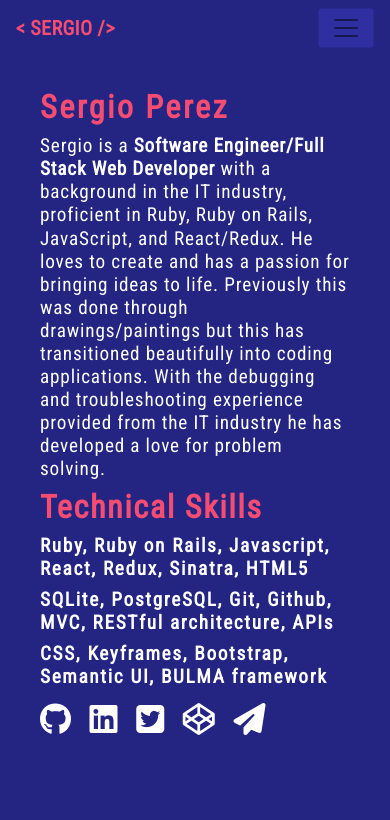
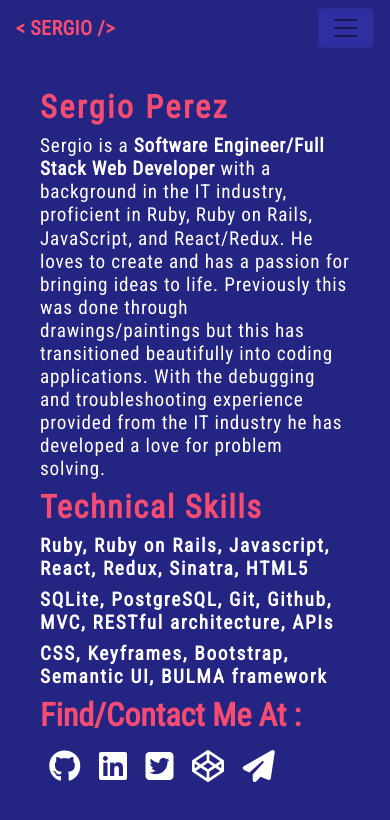
Before and after one commit to Nihaprezz/deployed_portfolio, a React (Create React App) app: page /about in a window 390 px wide. Shown: the top 820 px of the page. Built offline with nearby package versions, Linux system fonts and the light colour scheme.

Commit message:
added line to about me page, tried another optimization

```diff
--- a/src/containers/About.js
+++ b/src/containers/About.js
@@ -18,6 +18,7 @@ class About extends React.Component {
                     </div>
 
                     <div className="about-me-contact-icons animated slideInLeft">
+                        <h2>Find/Contact Me At : </h2>
                         {/* eslint-disable-next-line */}
                         <a target="_blank" href="https://github.com/Nihaprezz">
                             <i class="fab fa-github"></i>
--- a/src/styles/about_page.scss
+++ b/src/styles/about_page.scss
@@ -45,6 +45,11 @@
     margin-top: 2%;
     margin-bottom: 1%;
     font-size: 3rem;
+
+    h2 {
+        color: $orange;
+        font-weight: bold;
+    }
 
     a:first-child {
         padding-left: 0;
@@ -95,6 +100,7 @@
 
     .about-me-contact-icons {
         font-size: 2rem !important;
+        margin-bottom: .6vh !important;
     }
 }
 
--- a/src/styles/projects_page.scss
+++ b/src/styles/projects_page.scss
@@ -46,19 +46,19 @@
 
 
 .gc-img {
-    background: url('../pictures/GameCouch/GC1.png?nf_resize=fit&w=1000&h=1000');
+    background: url('../pictures/GameCouch/GC1.png?nf_resize=fit&w=900&h=600');
 }
 
 .mh-img {
-    background: url('../pictures/MovieHangout/MovieH1.png?nf_resize=fit&w=1000&h=1000')
+    background: url('../pictures/MovieHangout/MovieH1.png?nf_resize=fit&w=900&h=600')
 }
 
 .bq-img {
-    background: url('../pictures/BrewQueue/BrewQ1.png?nf_resize=fit&w=1000&h=1000')
+    background: url('../pictures/BrewQueue/BrewQ1.png?nf_resize=fit&w=900&h=600')
 }
 
 .bd-img {
-    background: url('../pictures/BurgerDiner/BD1.png?nf_resize=fit&w=1000&h=1000')
+    background: url('../pictures/BurgerDiner/BD1.png?nf_resize=fit&w=900&h=800')
 }
 
 .project-img {
```
